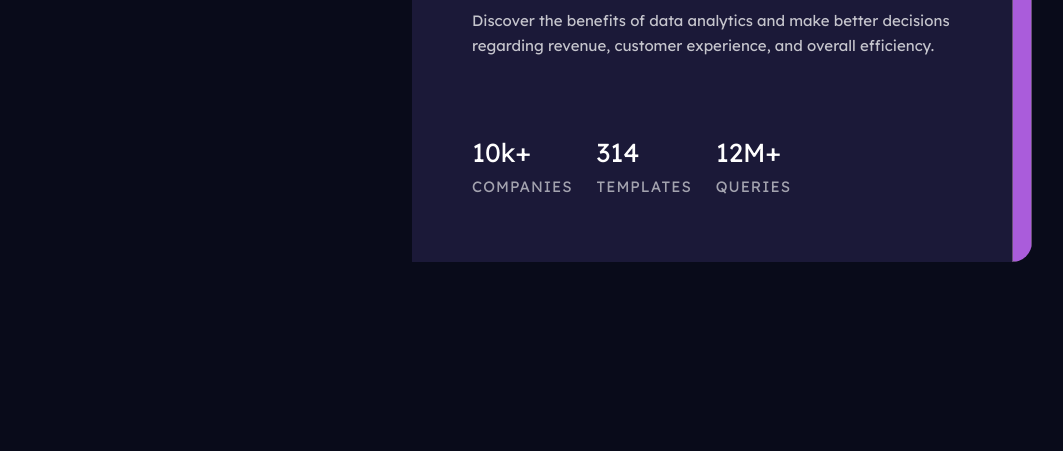
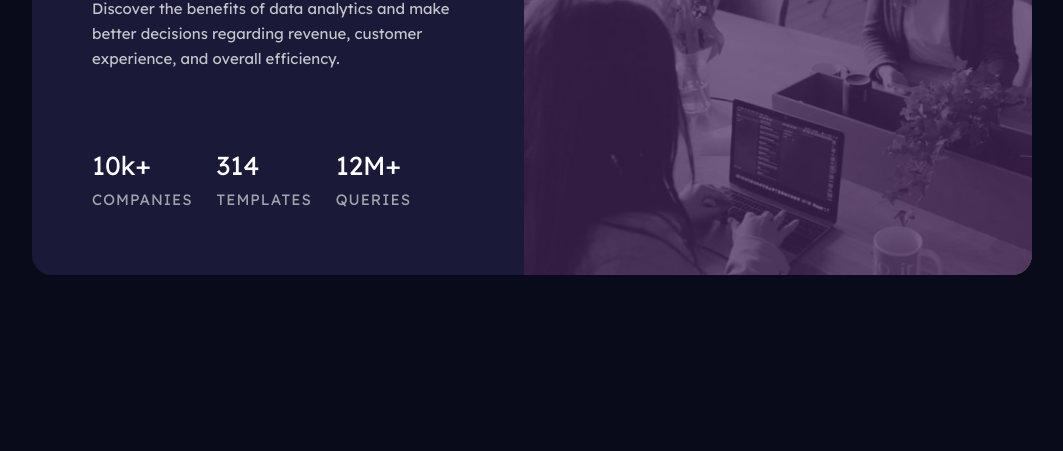
Before and after one commit to Lucas171/StatsPreview, a plain HTML site: page index.html in a window 1280 px wide. Shown: the part 349-800 px from the top of the page, without its empty margins (108-1171 px from the left). Drawn offline with Linux system fonts and the light colour scheme; the site is published under a folder, as on GitHub Pages, so addresses that start at the root find nothing.

Commit message:
fix image link

```diff
--- a/index.html
+++ b/index.html
@@ -24,7 +24,7 @@
     <main>
       <section class="card">
         <div class="img-overlay">
-          <img src="/images/image-header-mobile.jpg" alt="" class="card-img" />
+          <img src="./images/image-header-mobile.jpg" alt="" class="card-img" />
         </div>
         <div class="card-details">
           <h1 class="card-details-header">
```
